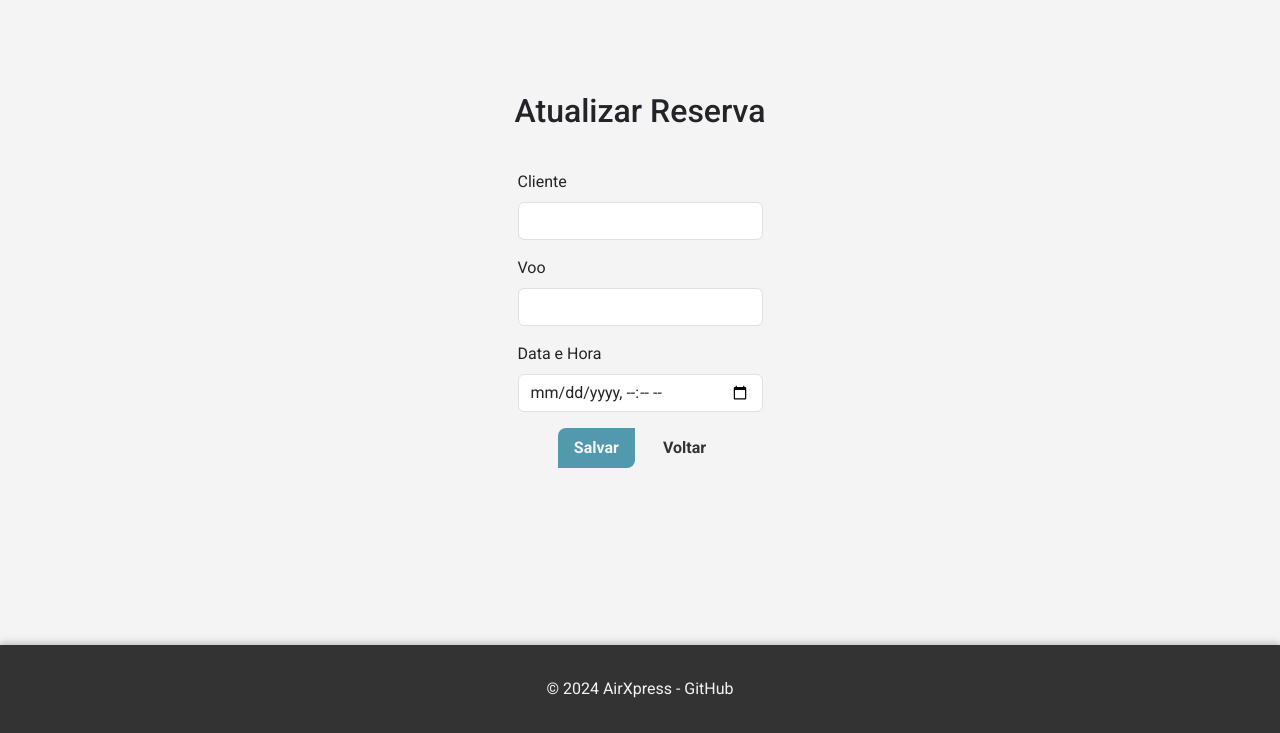
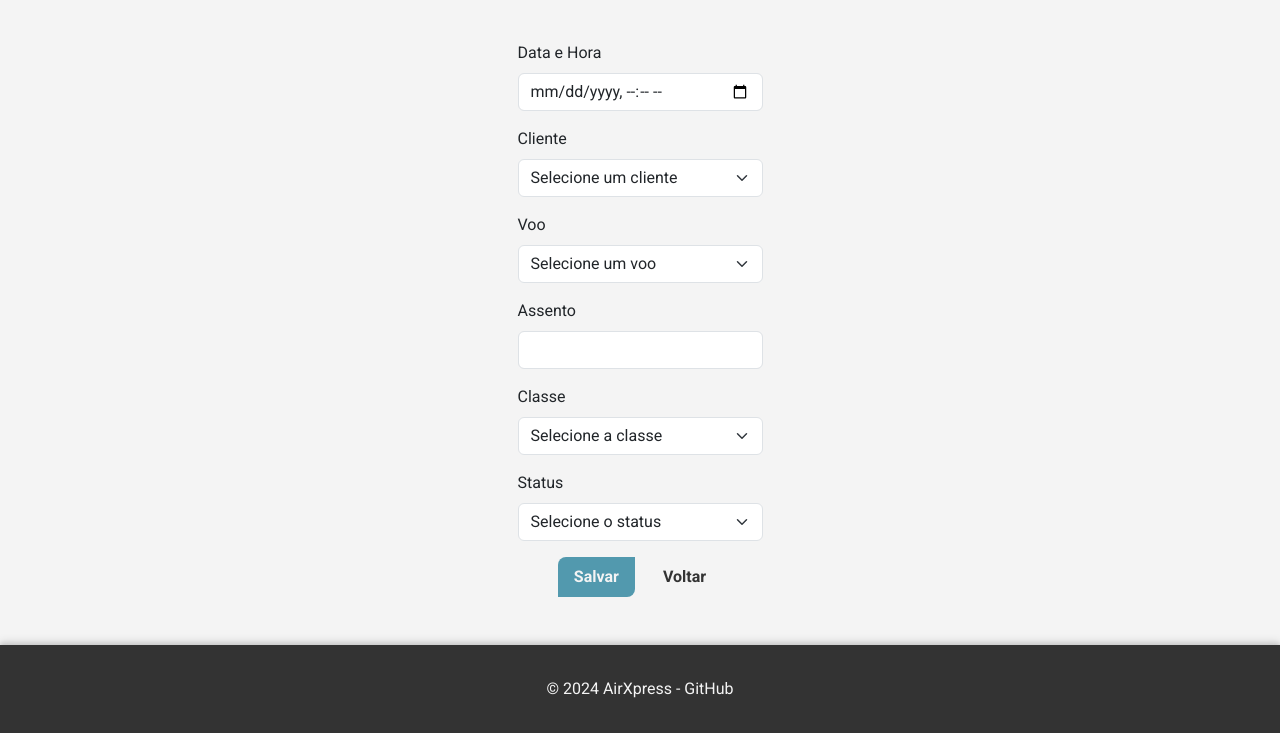
Before and after one commit to Guilh3rme06/AirXpress-IPLUSO, a Flask app: template app/templates/bookings/update_booking.html in a window 1280 px wide. Shown: the part 165-898 px from the top of the page. Run offline with Flask 3, Linux system fonts and the light colour scheme; the template is opened without the code that fills it, so the values that code supplies are empty; some libraries are stand-ins or nearby versions.

Commit message:
updating the update booking screen
adding the new table fields

```diff
--- a/app/templates/bookings/update_booking.html
+++ b/app/templates/bookings/update_booking.html
@@ -1,28 +1,6 @@
 {% extends 'base.html' %} {% block content %}
 <h2>Atualizar Reserva</h2>
 <form class="form" method="post">
-  <fieldset class="form__group">
-    <label for="fk_cliente" class="form-label">Cliente</label>
-    <input
-      type="number"
-      class="form-control"
-      id="fk_cliente"
-      name="fk_cliente"
-      value="{{ booking['fk_cliente'] }}"
-      required
-    />
-  </fieldset>
-  <fieldset class="form__group">
-    <label for="fk_voo" class="form-label">Voo</label>
-    <input
-      type="number"
-      class="form-control"
-      id="fk_voo"
-      name="fk_voo"
-      value="{{ booking['fk_voo'] }}"
-      required
-    />
-  </fieldset>
   <fieldset class="form__group">
     <label for="data" class="form-label">Data e Hora</label>
     <input
@@ -34,6 +12,55 @@
       required
     />
   </fieldset>
+  <fieldset class="form__group">
+    <label for="fk_cliente" class="form-label">Cliente</label>
+    <select class="form-select" id="fk_cliente" name="fk_cliente" required>
+      <option value="" selected disabled hidden>Selecione um cliente</option>
+      {% for cliente in clientes %}
+      <option value="{{ cliente.pk_cliente }}" {% if cliente.pk_cliente == booking.fk_cliente %}selected{% endif %}>
+        {{ cliente.nome }}
+      </option>
+      {% endfor %}
+    </select>
+  </fieldset>
+  <fieldset class="form__group">
+    <label for="fk_voo" class="form-label">Voo</label>
+    <select class="form-select" id="fk_voo" name="fk_voo" required>
+      <option value="" selected disabled hidden>Selecione um voo</option>
+      {% for flight in flights %}
+      <option value="{{ flight.pk_voo }}" {% if flight.pk_voo == booking.fk_voo %}selected{% endif %}>{{ flight.codigo_voo }}</option>
+      {% endfor %}
+    </select>
+  </fieldset>
+  <fieldset class="form__group">
+    <label for="assento" class="form-label">Assento</label>
+    <input
+      type="text"
+      class="form-control"
+      id="assento"
+      name="assento"
+      value="{{ booking['assento'] }}"
+      required
+    />
+  </fieldset>
+  <fieldset class="form__group">
+    <label for="classe" class="form-label">Classe</label>
+    <select class="form-select" id="classe" name="classe" required>
+      <option value="" selected disabled hidden>Selecione a classe</option>
+      <option value="economica" {% if booking.classe == 'economica' %}selected{% endif %}>Economica</option>
+      <option value="executiva" {% if booking.classe == 'executiva' %}selected{% endif %}>Executiva</option>
+      <option value="primeira-classe" {% if booking.classe == 'primeira-classe' %}selected{% endif %}>Primeira Classe</option>
+    </select>
+  </fieldset>
+  <fieldset class="form__group">
+    <label for="status" class="form-label">Status</label>
+    <select class="form-select" id="status" name="status" required>
+      <option value="" selected disabled hidden>Selecione o status</option>
+      <option value="pendente" {% if booking.status == 'pendente' %}selected{% endif %}>Pendente</option>
+      <option value="confirmada" {% if booking.status == 'confirmada' %}selected{% endif %}>Confirmado</option>
+      <option value="cancelada" {% if booking.status == 'cancelada' %}selected{% endif %}>Cancelado</option>
+    </select>
+  </fieldset>
   <fieldset class="form__group form__actions">
     <button type="submit" class="form__button">Salvar</button>
     <a
--- a/src/utils/util_bookings.py
+++ b/src/utils/util_bookings.py
@@ -49,7 +49,9 @@ def update_booking(booking_id):
         return redirect(url_for('bookings.index_bookings_route'))
     booking = get_reserva(booking_id)
     booking['data'] = datetime.strptime(booking['data'], '%d-%m-%Y %H:%M:%S').strftime('%Y-%m-%dT%H:%M')
-    return render_template('bookings/update_booking.html', booking=booking, title='Atualizar Reserva | AirXpress')
+    flights = get_voos()
+    clientes = get_all_clients()
+    return render_template('bookings/update_booking.html', title='Atualizar Reserva | AirXpress', booking=booking, flights=flights, clientes=clientes)
 
 def delete_booking(booking_id):
     """
```
